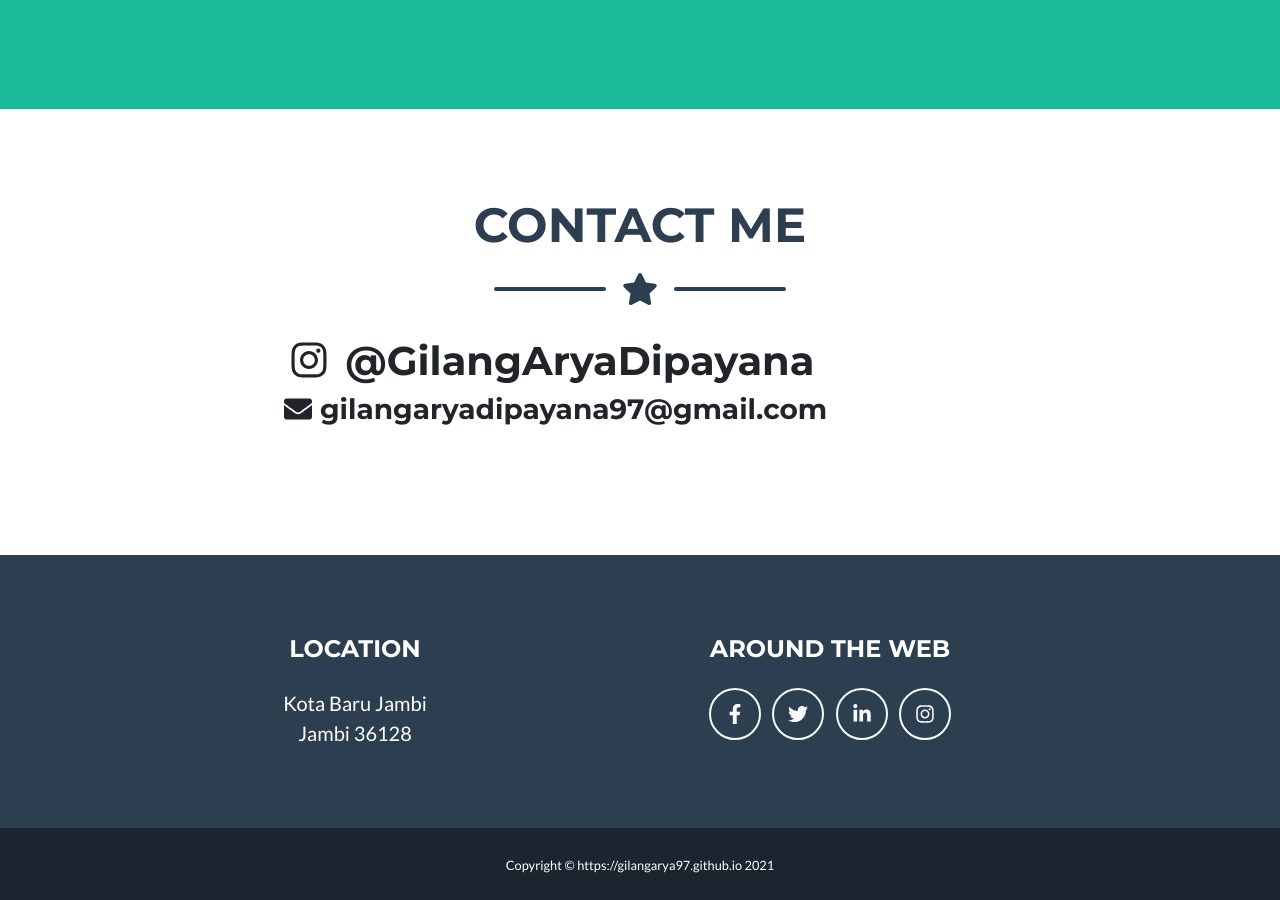
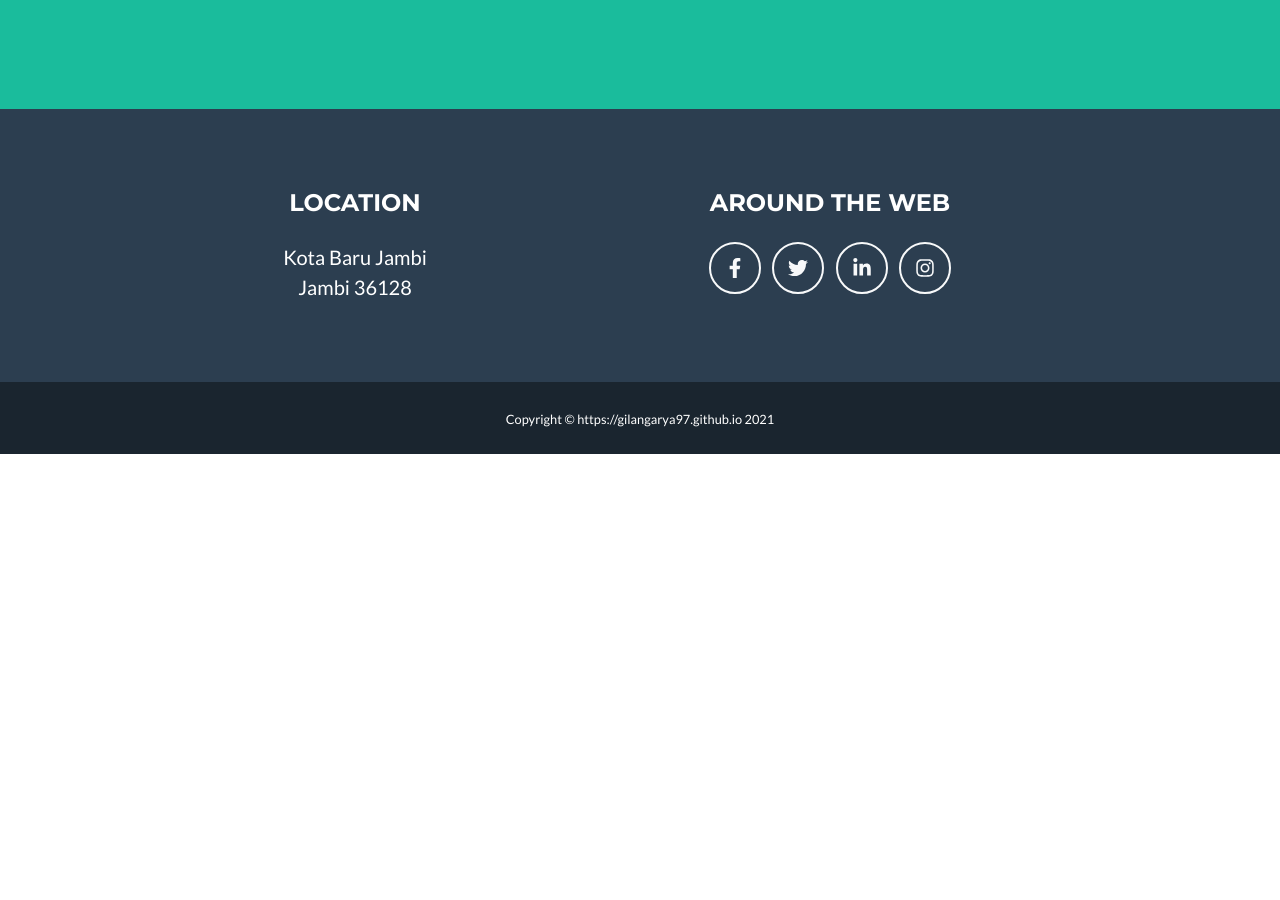
Before and after one commit to gilangarya97/gilangarya97.github.io, a plain HTML site: page index.html in a window 1280 px wide. Shown: the part 1851-2751 px from the top of the page. After the commit the page ends 2305 px from the top, so only its background shows below. Drawn offline with nearby package versions, Linux system fonts and the light colour scheme.

Commit message:
Update index.html
06

```diff
--- a/index.html
+++ b/index.html
@@ -118,36 +118,8 @@
                 <!-- About Section Button-->
             </div>
         </section>
-        <!-- Contact Section-->
-        <section class="page-section" id="contact">
-            <div class="container">
-                <!-- Contact Section Heading-->
-                <h2 class="page-section-heading text-center text-uppercase text-secondary mb-0">Contact Me</h2>
-                <!-- Icon Divider-->
-                <div class="divider-custom">
-                    <div class="divider-custom-line"></div>
-                    <div class="divider-custom-icon"><i class="fas fa-star"></i></div>
-                    <div class="divider-custom-line"></div>
-                </div>
-                <!-- Contact Section Form-->
-                <div class="row">
-                    <div class="col-lg-8 mx-auto">
-                        <!-- To configure the contact form email address, go to mail/contact_me.php and update the email address in the PHP file on line 19.-->
-                        <form id="contactForm" name="sentMessage" novalidate="novalidate">
-                            <div class="control-group">
-                                <div class="">
-                                    <h1><i class="fab fa-fw fa-instagram text-center"></i> @GilangAryaDipayana</h1>
-                                </div>
-                            </div>
-                            <div class="control-group">
-                                <div class="">
-                                    <h3> <i class="fas fa-envelope"></i> gilangaryadipayana97@gmail.com</h3>
-                                </div>
-                            </div>
-                            <br />
-                            </form>
-                    </div>
-                </div>
+
+
             </div>
         </section>
         <!-- Footer-->
```
